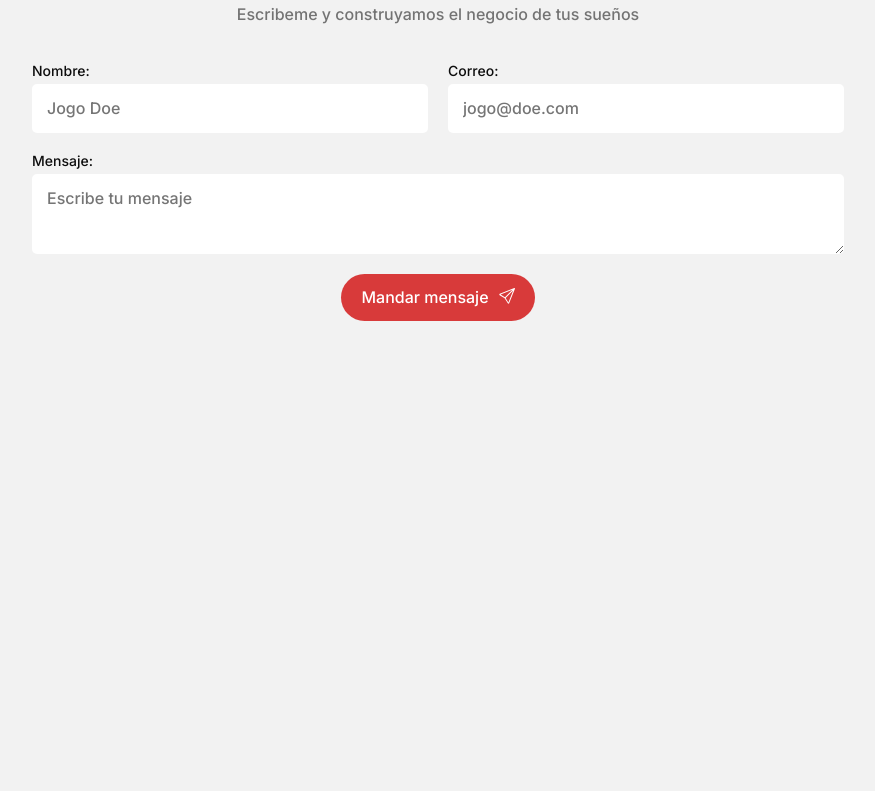
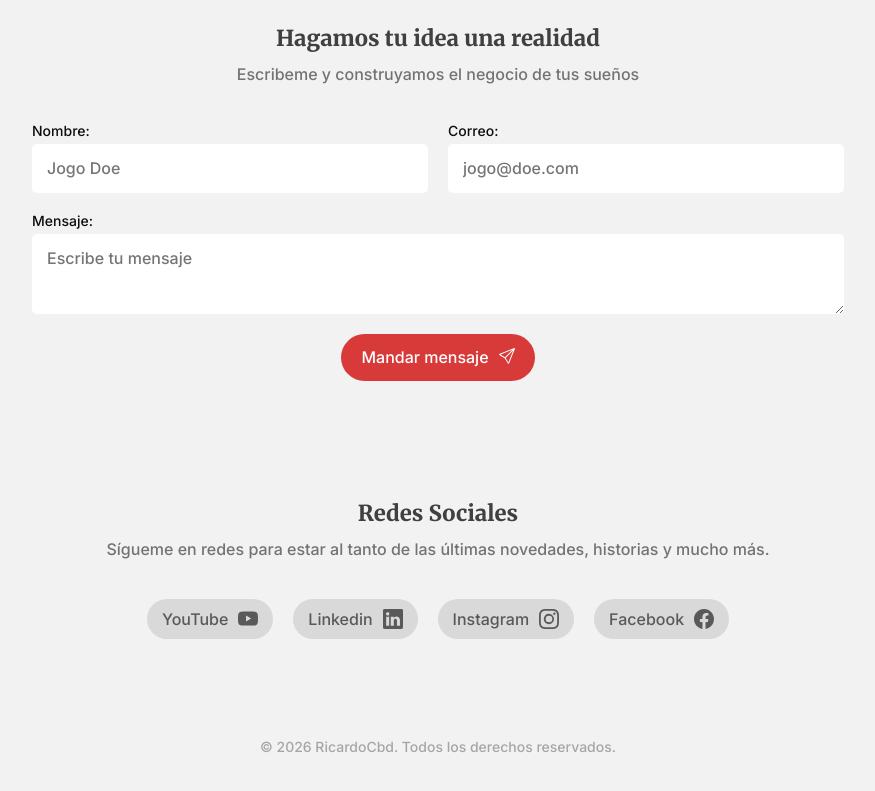
Before and after one commit to ricardodioniciocbd/frontend_learning, a React (Vite) app in the folder projects/Portafolio/: page / in a window 1280 px wide. Shown: the part 2660-3451 px from the top of the page, without its empty margins (202-1077 px from the left). Before the commit the page ends 3141 px from the top, so only its background shows below. Built offline with nearby package versions, Linux system fonts and the light colour scheme; no server answers.

Commit message:
Agregar integración de Supabase y nuevas dependencias para el proyecto en React
Se introdujeron nuevos archivos para el cliente de Supabase y las dependencias de React.

Se agregó metadata para optimizar las dependencias en la configuración de Vite.

```diff
--- a/projects/Portafolio/src/App.jsx
+++ b/projects/Portafolio/src/App.jsx
@@ -4,6 +4,7 @@
 import Trabajos from "./components/layout/Trabajos";
 import AcercaDe from "./components/layout/AcercaDe";
 import Contacto from "./components/layout/Contacto";
+import Footer from "./components/layout/Footer";
 
 function App() {
 
@@ -16,6 +17,7 @@
       <Trabajos />
       <AcercaDe/>
       <Contacto/>
+      <Footer/>
     </div>
   </>)
 
--- a/projects/Portafolio/src/components/layout/AcercaDe.css
+++ b/projects/Portafolio/src/components/layout/AcercaDe.css
@@ -1,6 +1,7 @@
 .acerca-de {
     display: flex;
     justify-content: center;
+    padding-top: 30px;
 
     .grid {
         width: 80%;
--- a/projects/Portafolio/src/components/layout/Contacto.css
+++ b/projects/Portafolio/src/components/layout/Contacto.css
@@ -1,4 +1,5 @@
 .contacto {
+    margin-top: 30px;
 
     .formulario {
         /* background: #ccc; */
--- /dev/null
+++ b/projects/Portafolio/src/components/layout/Footer.css
@@ -0,0 +1,60 @@
+.footer {
+    .links {
+        display: flex;
+        flex-wrap: wrap;
+        justify-content: center;
+        gap: 20px;
+        margin-bottom: 60px;
+
+        .link {
+            background: var(--shade-2);
+            display: flex;
+            gap: 10px;
+            align-items: center;
+            padding: 10px 15px;
+            border-radius: 100px;
+            color: var(--shade-7);
+            transition: 0.3s ease all;
+            text-decoration: none;
+
+            .icono {
+                width: 20px;
+                height: 20px;
+
+                svg {
+                    width: 100%;
+                    height: 100%;
+                }
+            }
+
+            &:hover {
+                color: #fff;
+            }
+
+            &.youtube:hover {
+                background: #FF0000;
+            }
+
+            &.linkedin:hover {
+                background: #0A66C2;
+            }
+
+            &.instagram:hover {
+                background: #E1306C;
+            }
+
+            &.facebook:hover {
+                background: #1877F2;
+            }
+
+        }
+
+
+    }
+
+     .copyright {
+            color: var(--shade-4);
+            text-align: center;
+            font-size: 14px;
+        }
+}
--- /dev/null
+++ b/projects/Portafolio/src/components/layout/Footer.jsx
@@ -0,0 +1,61 @@
+import './Footer.css';
+
+const Footer = () => {
+    return (
+        <>
+            <footer className="footer">
+
+                <div className="encabezado">
+                    <h3 className="titulo">Redes Sociales</h3>
+                    <p className="subtitulo">
+                        Sígueme en redes para estar al tanto de las últimas novedades, historias y mucho más.
+                    </p>
+                </div>
+
+                <div className="links">
+                    <a href="#" target="_blank" className="link youtube">
+                        YouTube
+                        <div className="icono">
+                            <svg xmlns="http://www.w3.org/2000/svg" width="16" height="16" fill="currentColor"  viewBox="0 0 16 16">
+                                <path d="M8.051 1.999h.089c.822.003 4.987.033 6.11.335a2.01 2.01 0 0 1 1.415 1.42c.101.38.172.883.22 1.402l.01.104.022.26.008.104c.065.914.073 1.77.074 1.957v.075c-.001.194-.01 1.108-.082 2.06l-.008.105-.009.104c-.05.572-.124 1.14-.235 1.558a2.01 2.01 0 0 1-1.415 1.42c-1.16.312-5.569.334-6.18.335h-.142c-.309 0-1.587-.006-2.927-.052l-.17-.006-.087-.004-.171-.007-.171-.007c-1.11-.049-2.167-.128-2.654-.26a2.01 2.01 0 0 1-1.415-1.419c-.111-.417-.185-.986-.235-1.558L.09 9.82l-.008-.104A31 31 0 0 1 0 7.68v-.123c.002-.215.01-.958.064-1.778l.007-.103.003-.052.008-.104.022-.26.01-.104c.048-.519.119-1.023.22-1.402a2.01 2.01 0 0 1 1.415-1.42c.487-.13 1.544-.21 2.654-.26l.17-.007.172-.006.086-.003.171-.007A100 100 0 0 1 7.858 2zM6.4 5.209v4.818l4.157-2.408z"/>
+                            </svg>
+                        </div>
+                    </a>
+                    <a href="#" target="_blank" className="link linkedin">
+                        Linkedin
+                        <div className="icono">
+                            <svg xmlns="http://www.w3.org/2000/svg" width="16" height="16" fill="currentColor"  viewBox="0 0 16 16">
+                                <path d="M0 1.146C0 .513.526 0 1.175 0h13.65C15.474 0 16 .513 16 1.146v13.708c0 .633-.526 1.146-1.175 1.146H1.175C.526 16 0 15.487 0 14.854zm4.943 12.248V6.169H2.542v7.225zm-1.2-8.212c.837 0 1.358-.554 1.358-1.248-.015-.709-.52-1.248-1.342-1.248S2.4 3.226 2.4 3.934c0 .694.521 1.248 1.327 1.248zm4.908 8.212V9.359c0-.216.016-.432.08-.586.173-.431.568-.878 1.232-.878.869 0 1.216.662 1.216 1.634v3.865h2.401V9.25c0-2.22-1.184-3.252-2.764-3.252-1.274 0-1.845.7-2.165 1.193v.025h-.016l.016-.025V6.169h-2.4c.03.678 0 7.225 0 7.225z"/>
+                            </svg>
+                        </div>
+                    </a>
+                    <a href="#" target="_blank" className="link instagram">
+                        Instagram
+                        <div className="icono">
+                            <svg xmlns="http://www.w3.org/2000/svg" width="16" height="16" fill="currentColor"  viewBox="0 0 16 16">
+                                <path d="M8 0C5.829 0 5.556.01 4.703.048 3.85.088 3.269.222 2.76.42a3.9 3.9 0 0 0-1.417.923A3.9 3.9 0 0 0 .42 2.76C.222 3.268.087 3.85.048 4.7.01 5.555 0 5.827 0 8.001c0 2.172.01 2.444.048 3.297.04.852.174 1.433.372 1.942.205.526.478.972.923 1.417.444.445.89.719 1.416.923.51.198 1.09.333 1.942.372C5.555 15.99 5.827 16 8 16s2.444-.01 3.298-.048c.851-.04 1.434-.174 1.943-.372a3.9 3.9 0 0 0 1.416-.923c.445-.445.718-.891.923-1.417.197-.509.332-1.09.372-1.942C15.99 10.445 16 10.173 16 8s-.01-2.445-.048-3.299c-.04-.851-.175-1.433-.372-1.941a3.9 3.9 0 0 0-.923-1.417A3.9 3.9 0 0 0 13.24.42c-.51-.198-1.092-.333-1.943-.372C10.443.01 10.172 0 7.998 0zm-.717 1.442h.718c2.136 0 2.389.007 3.232.046.78.035 1.204.166 1.486.275.373.145.64.319.92.599s.453.546.598.92c.11.281.24.705.275 1.485.039.843.047 1.096.047 3.231s-.008 2.389-.047 3.232c-.035.78-.166 1.203-.275 1.485a2.5 2.5 0 0 1-.599.919c-.28.28-.546.453-.92.598-.28.11-.704.24-1.485.276-.843.038-1.096.047-3.232.047s-2.39-.009-3.233-.047c-.78-.036-1.203-.166-1.485-.276a2.5 2.5 0 0 1-.92-.598 2.5 2.5 0 0 1-.6-.92c-.109-.281-.24-.705-.275-1.485-.038-.843-.046-1.096-.046-3.233s.008-2.388.046-3.231c.036-.78.166-1.204.276-1.486.145-.373.319-.64.599-.92s.546-.453.92-.598c.282-.11.705-.24 1.485-.276.738-.034 1.024-.044 2.515-.045zm4.988 1.328a.96.96 0 1 0 0 1.92.96.96 0 0 0 0-1.92m-4.27 1.122a4.109 4.109 0 1 0 0 8.217 4.109 4.109 0 0 0 0-8.217m0 1.441a2.667 2.667 0 1 1 0 5.334 2.667 2.667 0 0 1 0-5.334"/>
+                            </svg>
+                        </div>
+                    </a>
+                    <a href="#" target="_blank" className="link facebook">
+                        Facebook
+                        <div className="icono">
+                            <svg xmlns="http://www.w3.org/2000/svg" width="16" height="16" fill="currentColor" class="bi bi-facebook" viewBox="0 0 16 16">
+                                <path d="M16 8.049c0-4.446-3.582-8.05-8-8.05C3.58 0-.002 3.603-.002 8.05c0 4.017 2.926 7.347 6.75 7.951v-5.625h-2.03V8.05H6.75V6.275c0-2.017 1.195-3.131 3.022-3.131.876 0 1.791.157 1.791.157v1.98h-1.009c-.993 0-1.303.621-1.303 1.258v1.51h2.218l-.354 2.326H9.25V16c3.824-.604 6.75-3.934 6.75-7.951"/>
+                            </svg>
+                        </div>
+                    </a>
+
+
+                </div>
+
+                <p className="copyright">© 2026 RicardoCbd. Todos los derechos reservados.</p>
+
+
+            </footer>
+
+        </>
+    )
+}
+
+export default Footer;
--- a/projects/Portafolio/src/index.css
+++ b/projects/Portafolio/src/index.css
@@ -83,7 +83,8 @@
 
 .clientes,
 .trabajos,
-.contacto {
+.contacto,
+.footer {
     display: flex;
     flex-direction: column;
     gap: 40px;
```
